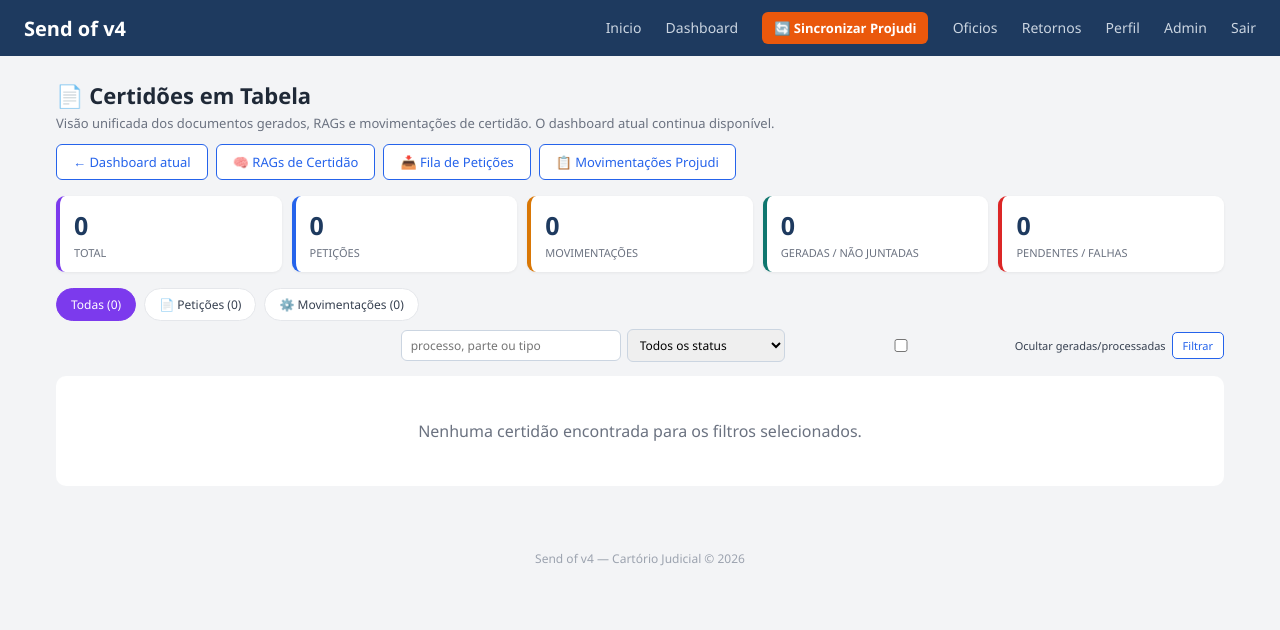
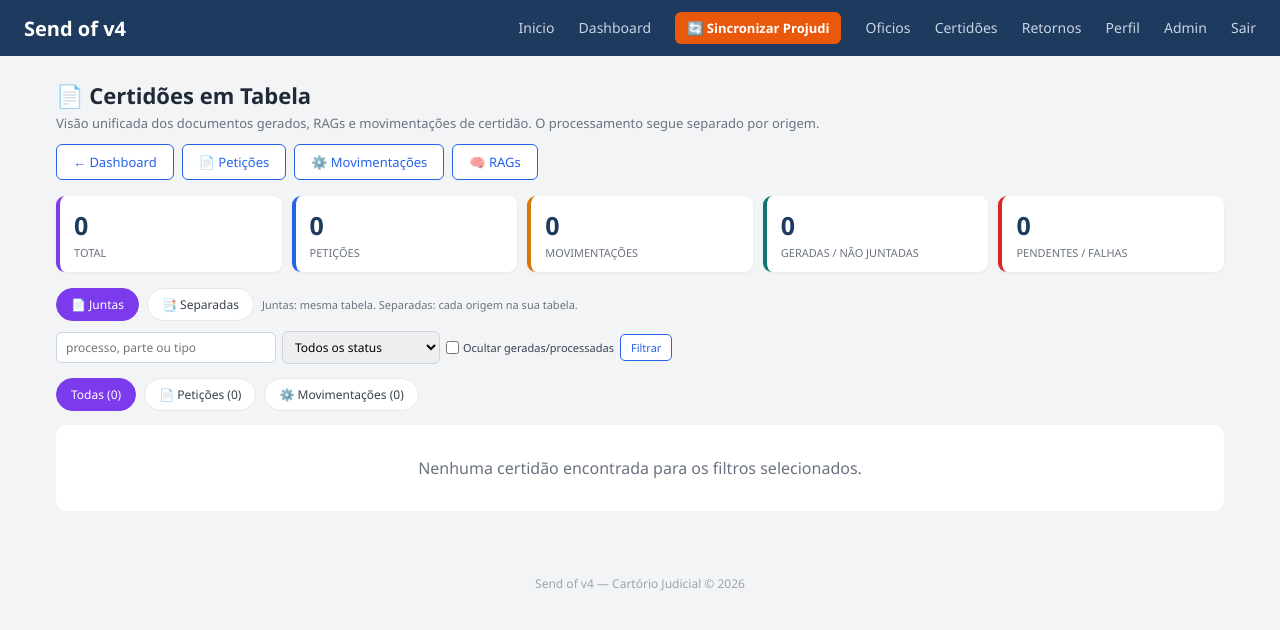
Before and after one commit to guedinho953/send_of_v4, a Django app: page /projudi/certidoes/tabela/ in a window 1280 px wide. Shown: the top 630 px of the page. Run offline with Django 5.2, Linux system fonts and the light colour scheme; the visitor is signed in with stand-in values (Sample User, id 1); data comes from the database, SQL or seed files in the repository; data that the repository does not hold is empty.

Commit message:
feat: separa fluxos de certidoes de peticoes e movimentacoes
- cria hub com os dois fluxos
- telas dedicadas de certidoes por origem
- tabela com modos Juntas e Separadas
- mantem dashboard e rotas antigas

```diff
--- a/projudi/urls.py
+++ b/projudi/urls.py
@@ -76,6 +76,7 @@ urlpatterns = [
     path('cumprimentos/<int:pk>/logs/json/', cumprimento_views.CumprimentoLogsJsonView.as_view(), name='cumprimento_logs_json'),
 
     # Aba Certidões (separadas por origem: petição x movimentação)
+    path('certidoes/', certidao_views.CertidaoHubView.as_view(), name='certidao_hub'),
     path('certidoes/dashboard/', certidao_views.CertidaoDashboardView.as_view(), name='certidao_dashboard'),
     path('certidoes/rags/', certidao_views.RagCertidaoListView.as_view(), name='rag_certidoes'),
     path('certidoes/tabela/', certidao_views.CertidaoTabelaView.as_view(), name='certidao_tabela'),
@@ -93,6 +94,8 @@ urlpatterns = [
     path('certidoes/rag/<int:pk>/executar/', certidao_views.CertidaoExecutarRagView.as_view(), name='certidao_executar_rag'),
     path('certidoes/rag/executar-pendentes/', certidao_views.CertidaoExecutarRagPendentesView.as_view(), name='certidao_executar_rag_pendentes'),
     path('certidoes/peticoes/', certidao_peticao_views.CertidaoPeticaoQueueView.as_view(), name='certidao_peticoes'),
+    path('certidoes/peticoes/certificadas/', certidao_views.CertidaoPeticaoTabelaView.as_view(), name='certidao_peticoes_tabela'),
+    path('certidoes/movimentacoes/certificadas/', certidao_views.CertidaoMovimentacaoTabelaView.as_view(), name='certidao_movimentacoes_tabela'),
     path('certidoes/peticoes/gerar/', certidao_peticao_views.CertidaoPeticaoGerarView.as_view(), name='certidao_peticao_gerar'),
     path('certidoes/movimentacoes/custas/inexistencia/', certidao_peticao_views.CertidaoMovimentacaoCustasView.as_view(), name='certidao_movimentacao_custas'),
     path('certidoes/movimentacoes/decurso-pagamento/', certidao_peticao_views.CertidaoDecursoPagamentoView.as_view(), name='certidao_decurso_pagamento'),
--- a/templates/base.html
+++ b/templates/base.html
@@ -55,6 +55,7 @@
                 </form>
             {% endif %}
             <a href="{% url 'projudi:oficio_dashboard' %}">Oficios</a>
+            <a href="{% url 'projudi:certidao_hub' %}">Certidões</a>
             <a href="{% url 'projudi:retorno_dashboard' %}">Retornos</a>
             {% if request.user.is_authenticated %}
                 <a href="{% url 'accounts:profile' %}">Perfil</a>
--- a/templates/projudi/certidao_tabela.html
+++ b/templates/projudi/certidao_tabela.html
@@ -1,6 +1,6 @@
 {% extends "base.html" %}
 
-{% block title %}Certidões em Tabela — Send of v4{% endblock %}
+{% block title %}{{ titulo_visao|default:"Certidões em Tabela" }} — Send of v4{% endblock %}
 
 {% block extra_css %}
 <style>
@@ -29,6 +29,9 @@
     .st-pendente { background:#fef3c7; color:#92400e; }
     .st-processando { background:#ede9fe; color:#5b21b6; }
     .st-cumprido { background:#d1fae5; color:#065f46; }
+    .st-juntada { background:#d1fae5; color:#065f46; }
+    .st-intimada { background:#dbeafe; color:#1e40af; }
+    .st-concluida { background:#dcfce7; color:#166534; }
     .st-falha { background:#fee2e2; color:#991b1b; }
     .st-dispensado { background:#f3e8ff; color:#6b21a8; }
     .acoes { display:flex; gap:5px; flex-wrap:wrap; }
@@ -37,26 +40,42 @@
     .acoes-inline form { display:flex; gap:4px; flex-wrap:wrap; margin-top:6px; }
     .acoes-inline select, .acoes-inline input { padding:4px 6px; border:1px solid #cbd5e1; border-radius:5px; font-size:11px; }
     .btn-sm { padding:5px 10px; font-size:11px; border-radius:5px; }
-    .empty-state { text-align:center; padding:44px 20px; color:#6b7280; background:#fff; border-radius:10px; }
-    .busca-form { display:flex; gap:6px; align-items:center; margin-left:auto; }
-    .busca-form input { padding:6px 9px; border:1px solid #cbd5e1; border-radius:6px; font-size:12px; min-width:220px; }
+    .empty-state { text-align:center; padding:32px 20px; color:#6b7280; background:#fff; border-radius:10px; margin-bottom:14px; }
+    .busca-form { display:flex; gap:6px; align-items:center; flex-wrap:wrap; margin-bottom:14px; }
+    .busca-form input[type=text] { padding:6px 9px; border:1px solid #cbd5e1; border-radius:6px; font-size:12px; min-width:220px; }
+    .busca-form select { padding:6px 8px; border:1px solid #cbd5e1; border-radius:6px; font-size:12px; }
+    .grupo-tabela { margin-bottom:22px; }
+    .grupo-tabela h3 { margin:0 0 8px; font-size:15px; color:#1e3a5f; }
 </style>
 {% endblock %}
 
 {% block content %}
 <div class="ct-top">
     <div>
-        <h1>📄 Certidões em Tabela</h1>
+        <h1>{{ titulo_visao|default:"📄 Certidões em Tabela" }}</h1>
         <p>
+            {% if origem_fixa == 'peticao' %}
+            Certidões geradas pela fila de petições.
+            {% elif origem_fixa == 'movimentacao' %}
+            Certidões geradas a partir de movimentações, RAGs e decursos.
+            {% else %}
             Visão unificada dos documentos gerados, RAGs e movimentações de
-            certidão. O dashboard atual continua disponível.
+            certidão. O processamento segue separado por origem.
+            {% endif %}
         </p>
     </div>
     <div class="ct-actions">
-        <a href="{% url 'projudi:certidao_dashboard' %}" class="btn btn-outline">← Dashboard atual</a>
-        <a href="{% url 'projudi:rag_certidoes' %}" class="btn btn-outline">🧠 RAGs de Certidão</a>
+        <a href="{% url 'projudi:certidao_dashboard' %}" class="btn btn-outline">← Dashboard</a>
+        {% if not origem_fixa %}
+        <a href="{% url 'projudi:certidao_peticoes_tabela' %}" class="btn btn-outline">📄 Petições</a>
+        <a href="{% url 'projudi:certidao_movimentacoes_tabela' %}" class="btn btn-outline">⚙️ Movimentações</a>
+        {% endif %}
+        <a href="{% url 'projudi:rag_certidoes' %}" class="btn btn-outline">🧠 RAGs</a>
+        {% if origem_fixa == 'movimentacao' %}
+        <a href="{% url 'projudi:movimentacoes' %}" class="btn btn-outline">📋 Fila Projudi</a>
+        {% elif origem_fixa == 'peticao' %}
         <a href="{% url 'projudi:certidao_peticoes' %}" class="btn btn-outline">📥 Fila de Petições</a>
-        <a href="{% url 'projudi:movimentacoes' %}" class="btn btn-outline">📋 Movimentações Projudi</a>
+        {% endif %}
     </div>
 </div>
 
@@ -68,6 +87,66 @@
     <div class="stat-card" style="border-left-color:#dc2626;"><h4>{{ total_pendentes }}</h4><p>Pendentes / falhas</p></div>
 </div>
 
+{% if not origem_fixa %}
+<div style="display:flex; gap:8px; flex-wrap:wrap; align-items:center; margin-bottom:10px;">
+    <a href="?modo=juntas{% if status_filtro %}&status={{ status_filtro }}{% endif %}{% if busca %}&q={{ busca|urlencode }}{% endif %}{% if ocultar_processadas %}&ocultar=1{% endif %}"
+       class="filtro-btn {% if modo != 'separadas' %}active{% endif %}">
+        📄 Juntas
+    </a>
+    <a href="?modo=separadas{% if status_filtro %}&status={{ status_filtro }}{% endif %}{% if busca %}&q={{ busca|urlencode }}{% endif %}{% if ocultar_processadas %}&ocultar=1{% endif %}"
+       class="filtro-btn {% if modo == 'separadas' %}active{% endif %}">
+        📑 Separadas
+    </a>
+    <span style="font-size:11px; color:#6b7280;">
+        Juntas: mesma tabela. Separadas: cada origem na sua tabela.
+    </span>
+</div>
+{% endif %}
+
+<form method="get" class="busca-form">
+    {% if not origem_fixa %}<input type="hidden" name="modo" value="{{ modo }}">{% endif %}
+    {% if modo != 'separadas' and origem_filtro %}
+    <input type="hidden" name="origem" value="{{ origem_filtro }}">
+    {% endif %}
+    <input type="text" name="q" value="{{ busca }}" placeholder="processo, parte ou tipo">
+    <select name="status" onchange="this.form.submit()">
+        <option value="">Todos os status</option>
+        <option value="gerada" {% if status_filtro == 'gerada' %}selected{% endif %}>Gerada / não juntada</option>
+        <option value="pendente" {% if status_filtro == 'pendente' %}selected{% endif %}>Pendente</option>
+        <option value="processando" {% if status_filtro == 'processando' %}selected{% endif %}>Processando</option>
+        <option value="cumprido" {% if status_filtro == 'cumprido' %}selected{% endif %}>Cumprida</option>
+        <option value="juntada" {% if status_filtro == 'juntada' %}selected{% endif %}>Juntada</option>
+        <option value="falha" {% if status_filtro == 'falha' %}selected{% endif %}>Falha</option>
+        <option value="dispensado" {% if status_filtro == 'dispensado' %}selected{% endif %}>Dispensada</option>
+    </select>
+    <label style="font-size:11px; color:#374151; display:flex; align-items:center; gap:4px; white-space:nowrap;">
+        <input type="checkbox" name="ocultar" value="1"
+               {% if ocultar_processadas %}checked{% endif %}
+               onchange="this.form.submit()">
+        Ocultar geradas/processadas
+    </label>
+    <button type="submit" class="btn btn-sm btn-outline">Filtrar</button>
+</form>
+
+{% if modo == 'separadas' and not origem_fixa %}
+    <div class="grupo-tabela">
+        <h3>📄 Certidões de Petições ({{ registros_peticoes|length }})</h3>
+        {% if registros_peticoes %}
+            {% include "projudi/_certidao_tabela_registros.html" with registros=registros_peticoes %}
+        {% else %}
+            <div class="empty-state">Nenhuma certidão de petição encontrada.</div>
+        {% endif %}
+    </div>
+    <div class="grupo-tabela">
+        <h3>⚙️ Certidões de Movimentações ({{ registros_movimentacoes|length }})</h3>
+        {% if registros_movimentacoes %}
+            {% include "projudi/_certidao_tabela_registros.html" with registros=registros_movimentacoes %}
+        {% else %}
+            <div class="empty-state">Nenhuma certidão de movimentação encontrada.</div>
+        {% endif %}
+    </div>
+{% else %}
+    {% if not origem_fixa %}
     <div style="display:flex; gap:8px; flex-wrap:wrap; align-items:center; margin-bottom:14px;">
         <a href="?{% if status_filtro %}status={{ status_filtro }}{% endif %}{% if busca %}&q={{ busca|urlencode }}{% endif %}"
            class="filtro-btn {% if not origem_filtro %}active{% endif %}">
@@ -81,112 +160,11 @@
            class="filtro-btn {% if origem_filtro == 'movimentacao' %}active{% endif %}">
             ⚙️ Movimentações ({{ total_movimentacoes }})
         </a>
-    <form method="get" class="busca-form">
-        {% if origem_filtro %}<input type="hidden" name="origem" value="{{ origem_filtro }}">{% endif %}
-        <input name="q" value="{{ busca }}" placeholder="processo, parte ou tipo">
-        <select name="status" onchange="this.form.submit()"
-                style="padding:6px 8px; border:1px solid #cbd5e1; border-radius:6px; font-size:12px;">
-            <option value="">Todos os status</option>
-            <option value="gerada" {% if status_filtro == 'gerada' %}selected{% endif %}>Gerada / não juntada</option>
-            <option value="pendente" {% if status_filtro == 'pendente' %}selected{% endif %}>Pendente</option>
-            <option value="processando" {% if status_filtro == 'processando' %}selected{% endif %}>Processando</option>
-            <option value="cumprido" {% if status_filtro == 'cumprido' %}selected{% endif %}>Cumprida</option>
-            <option value="falha" {% if status_filtro == 'falha' %}selected{% endif %}>Falha</option>
-            <option value="dispensado" {% if status_filtro == 'dispensado' %}selected{% endif %}>Dispensada</option>
-        </select>
-        <label style="font-size:11px; color:#374151; display:flex; align-items:center; gap:4px; white-space:nowrap;">
-            <input type="checkbox" name="ocultar" value="1"
-                   {% if ocultar_processadas %}checked{% endif %}
-                   onchange="this.form.submit()">
-            Ocultar geradas/processadas
-        </label>
-        <button type="submit" class="btn btn-sm btn-outline">Filtrar</button>
-    </form>
     </div>
+    {% endif %}
 
     {% if registros %}
-<div style="overflow-x:auto;">
-    <table class="tabela">
-        <thead>
-            <tr>
-                <th>Data</th>
-                <th>Processo</th>
-                <th>Origem</th>
-                <th>Parte</th>
-                <th>Tipo</th>
-                <th>Último dia</th>
-                <th>Status</th>
-                <th>Fonte</th>
-                <th>Ações</th>
-            </tr>
-        </thead>
-        <tbody>
-            {% for r in registros %}
-            <tr>
-                <td>{{ r.data|date:"d/m/Y H:i" }}</td>
-                <td><div class="processo">{{ r.processo }}</div></td>
-                <td>
-                    <span class="tag tag-{{ r.origem }}">
-                        {% if r.origem == 'peticao' %}Petição{% else %}Movimentação{% endif %}
-                    </span>
-                </td>
-                <td>{{ r.parte|default:"—"|truncatechars:40 }}</td>
-                <td><div class="tipo">{{ r.tipo }}</div></td>
-                <td>{{ r.ultimo_dia|date:"d/m/Y"|default:"—" }}</td>
-                <td><span class="tag st-{{ r.status_classe }}">{{ r.status }}</span></td>
-                <td><span class="meta">{{ r.fonte }}</span></td>
-                <td>
-                    <div class="acoes">
-                        {% if r.detail_url %}
-                        <a class="btn btn-sm btn-outline"
-                           href="{{ r.detail_url }}"
-                           {% if r.preview_url %}target="_blank"{% endif %}>
-                            {% if r.preview_url %}👁 Preview{% else %}🔍 Detalhe{% endif %}
-                        </a>
-                        {% endif %}
-                        {% if r.registro_id %}
-                        <a class="btn btn-sm btn-outline"
-                           href="{% url 'projudi:certidao_registro_detail' r.registro_id %}">
-                            📄 Registro
-                        </a>
-                        {% endif %}
-                        {% if r.doc_id %}
-                        <details class="acoes-inline">
-                            <summary>⚙️ Ações</summary>
-                            <form method="post"
-                                  action="{% url 'projudi:certidao_acoes' %}"
-                                  onsubmit="return confirm('Executar a ação selecionada no Projudi?');">
-                                {% csrf_token %}
-                                <input type="hidden" name="documento_id" value="{{ r.doc_id }}">
-                                <select name="acao" required>
-                                    <option value="so_gerar">Só gerar</option>
-                                    <option value="juntar">Juntar</option>
-                                    <option value="juntar_localizador">Juntar + localizador</option>
-                                    <option value="juntar_conclusao">Juntar + conclusão</option>
-                                    <option value="juntar_contadoria">Juntar + contadoria</option>
-                                </select>
-                                <input name="tipo_localizador" placeholder="tipo local." style="width:80px;">
-                                <input name="localizador" placeholder="local." style="width:65px;">
-                                <select name="tipo_conclusao">
-                                    <option value="1">Despacho</option>
-                                    <option value="2">Decisão</option>
-                                    <option value="3">Sentença</option>
-                                    <option value="18" selected>Embargos</option>
-                                    <option value="19">Sentença ext.</option>
-                                    <option value="22">Exceção</option>
-                                </select>
-                                <input name="juiz_conclusao" value="41201" style="width:70px;">
-                                <button type="submit" class="btn btn-sm btn-outline">Executar</button>
-                            </form>
-                        </details>
-                        {% endif %}
-                    </div>
-                </td>
-            </tr>
-            {% endfor %}
-        </tbody>
-    </table>
-</div>
+        {% include "projudi/_certidao_tabela_registros.html" with registros=registros %}
         <div style="font-size:11px; color:#6b7280; margin-top:8px;">
             Exibindo {{ total_visivel }} registro(s) após os filtros.
         </div>
@@ -195,4 +173,5 @@
             Nenhuma certidão encontrada para os filtros selecionados.
         </div>
     {% endif %}
+{% endif %}
 {% endblock %}
```
Also changed, not shown: docs/CERTIDOES_PETICOES.md (+21 -6 lines), projudi/certidao_views.py (+38 -1 lines), templates/projudi/_certidao_tabela_registros.html (added, +82 -0 lines), templates/projudi/certidao_hub.html (added, +45 -0 lines). Lines whose indentation alone changed are shown as unchanged.
